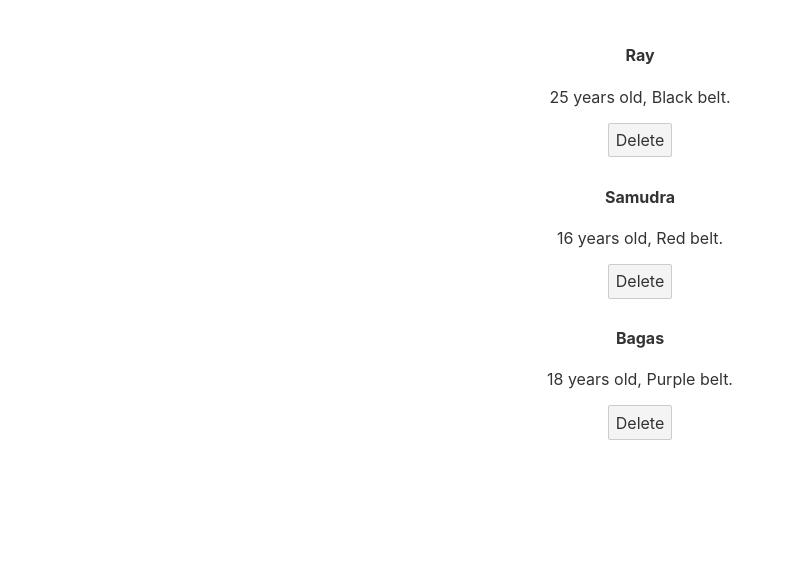
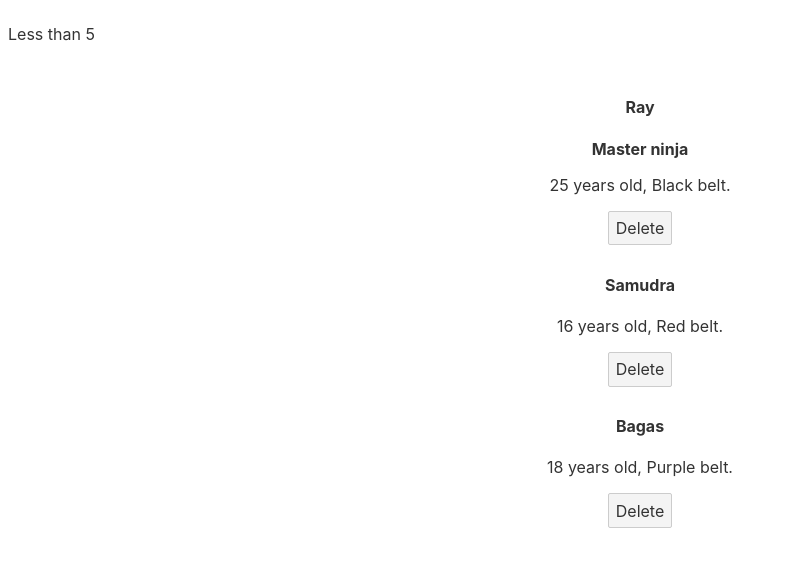
Before and after one commit to raybagas7/svelte-intro-ntk, a Svelte app: page / in a window 1280 px wide. Shown: the top 566 px of the page, without its empty margins (0-786 px from the left). Built offline with nearby package versions, Linux system fonts and the light colour scheme.

Commit message:
feat(conditionals): - make a conditional rendering with svelete syntax

```diff
--- a/src/App.svelte
+++ b/src/App.svelte
@@ -1,20 +1,34 @@
 <script>
   let people = [
-		{name: 'Ray', beltColor: "Black", age: 25, id:1},
-		{name: 'Samudra', beltColor: "Red", age: 16, id:2},
-		{name: 'Bagas', beltColor: "Purple", age: 18, id:3}
-	]
+    { name: 'Ray', beltColor: 'Black', age: 25, id: 1 },
+    { name: 'Samudra', beltColor: 'Red', age: 16, id: 2 },
+    { name: 'Bagas', beltColor: 'Purple', age: 18, id: 3 },
+  ];
 
   const handleDelete = (id) => {
     // delete person from people
-		people = people.filter((person) => person.id !== id)
-	}
+    people = people.filter((person) => person.id !== id);
+  };
+
+  let num = 3;
 </script>
+
+<!--- Conditional logic -->
+{#if num > 20}
+  <p>Greater than 20</p>
+{:else if num > 5}
+  <p>Greater than 5</p>
+{:else}
+  <p>Less than 5</p>
+{/if}
 
 <main>
   {#each people as person (person.id)}
     <div>
       <h4>{person.name}</h4>
+      {#if person.beltColor === 'Black'}
+        <p><strong>Master ninja</strong></p>
+      {/if}
       <p>{person.age} years old, {person.beltColor} belt.</p>
       <button on:click={() => handleDelete(person.id)}>Delete</button>
     </div>
@@ -31,8 +45,6 @@
     margin: 0 auto;
   }
 
-
-
   @media (min-width: 640px) {
     main {
       max-width: none;
```
Lines whose indentation alone changed are shown as unchanged.
